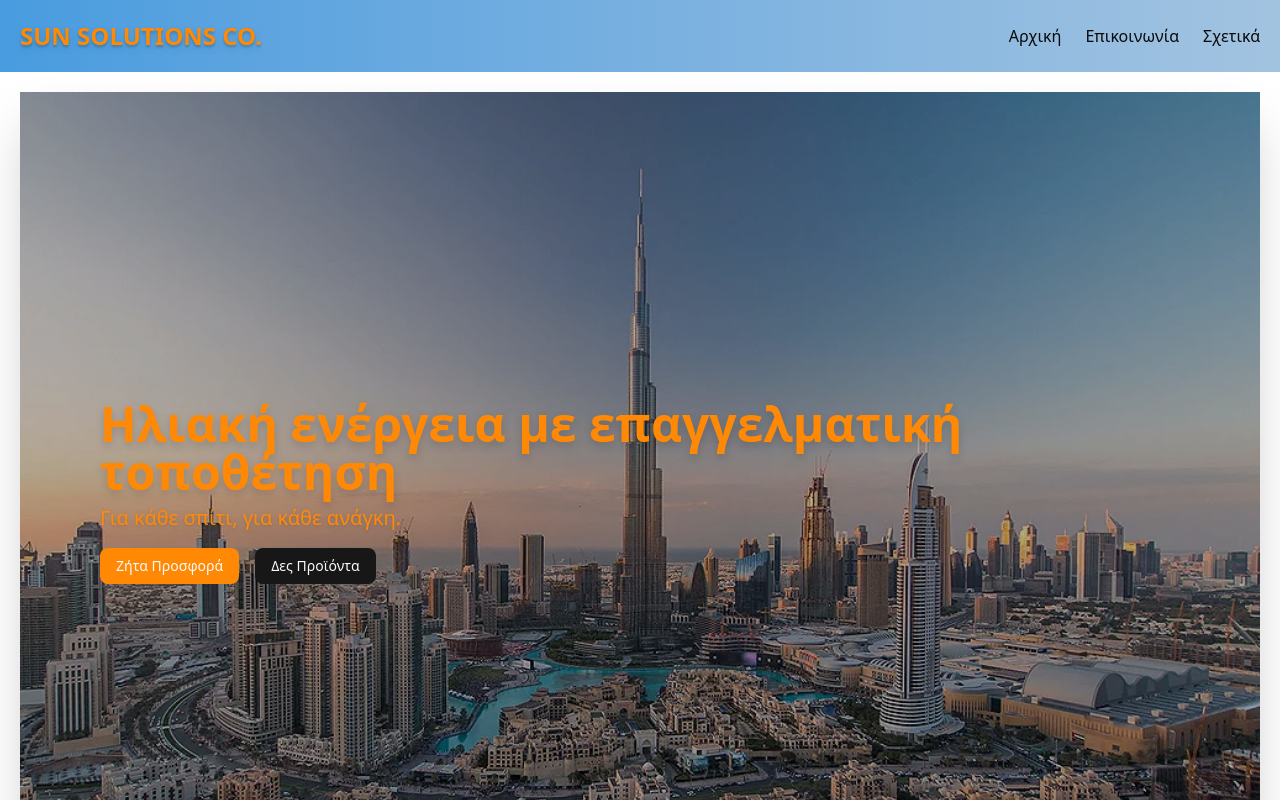
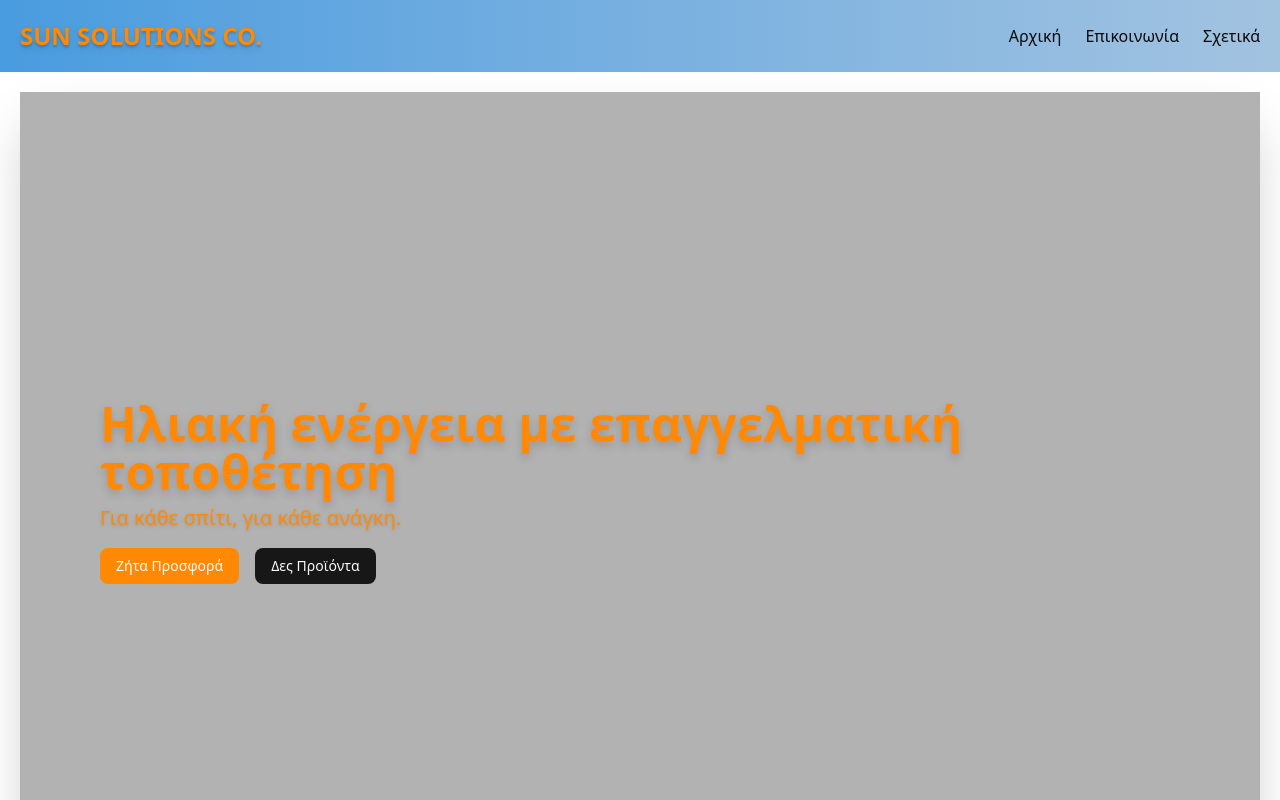
Before and after one commit to Antzelok/SunSolutions, a Next.js app: page / in a window 1280 px wide. Shown: the top 800 px of the page. Built offline with nearby package versions, Linux system fonts and the light colour scheme; no server answers; the database is empty.

Commit message:
Remove image from HomePage

```diff
--- a/app/(root)/page.tsx
+++ b/app/(root)/page.tsx
@@ -17,13 +17,14 @@ const HomePage = async () => {
     <>
       <main className="flex flex-col items-center m-5 shadow-2xl">
         <section className="relative w-full h-[100vh]">
-          <Image
+         {/*<Image
             src="/images/random/burjkhalifa.png"
             alt="Sun"
             fill
             className="object-cover"
             priority
           />
+          */}
           <div className="absolute inset-0 flex flex-col justify-center items-start bg-black/30 px-6 md:px-20">
             <h1 className="text-4xl md:text-5xl font-bold text-orange-400 drop-shadow-lg">
               Ηλιακή ενέργεια με επαγγελματική τοποθέτηση
```
